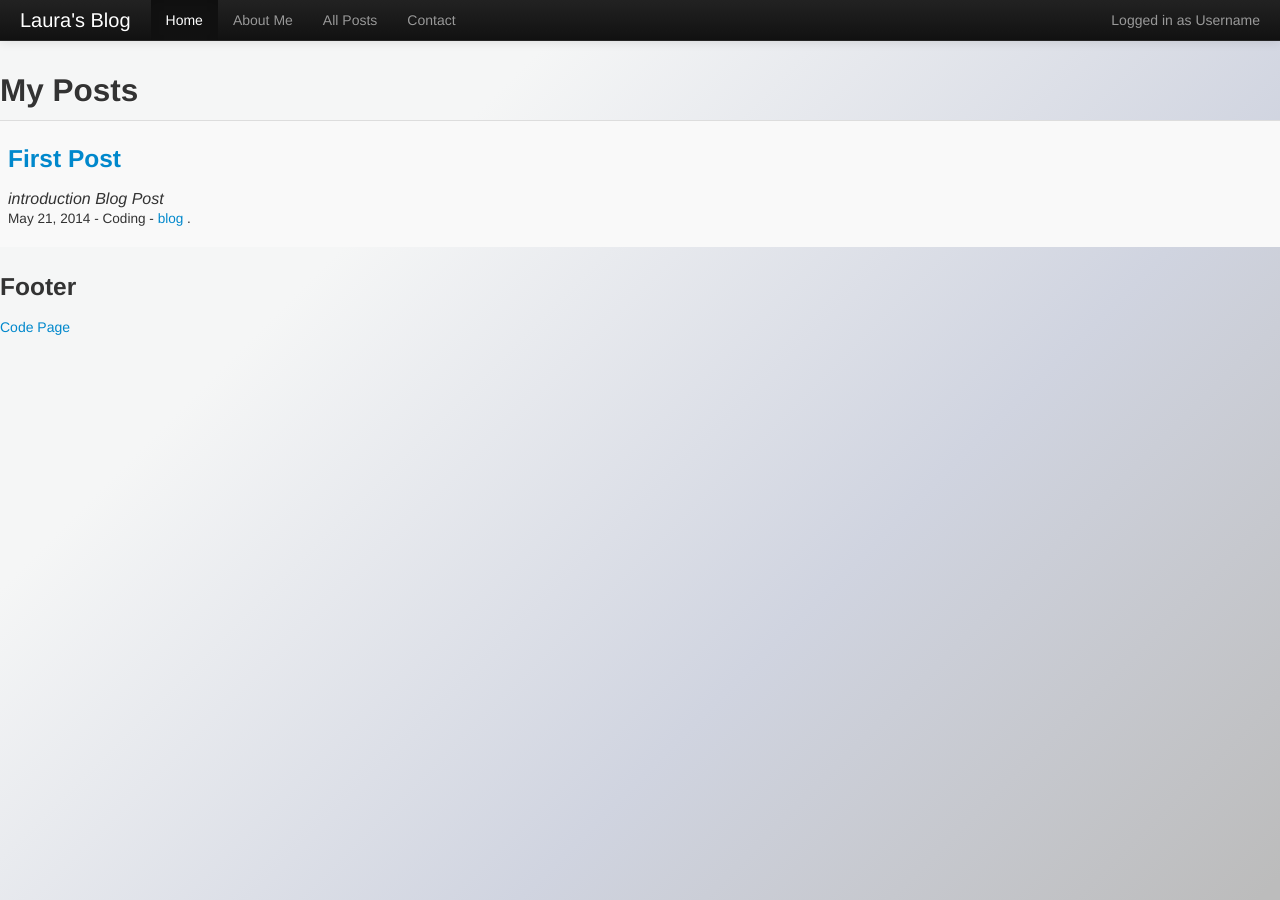
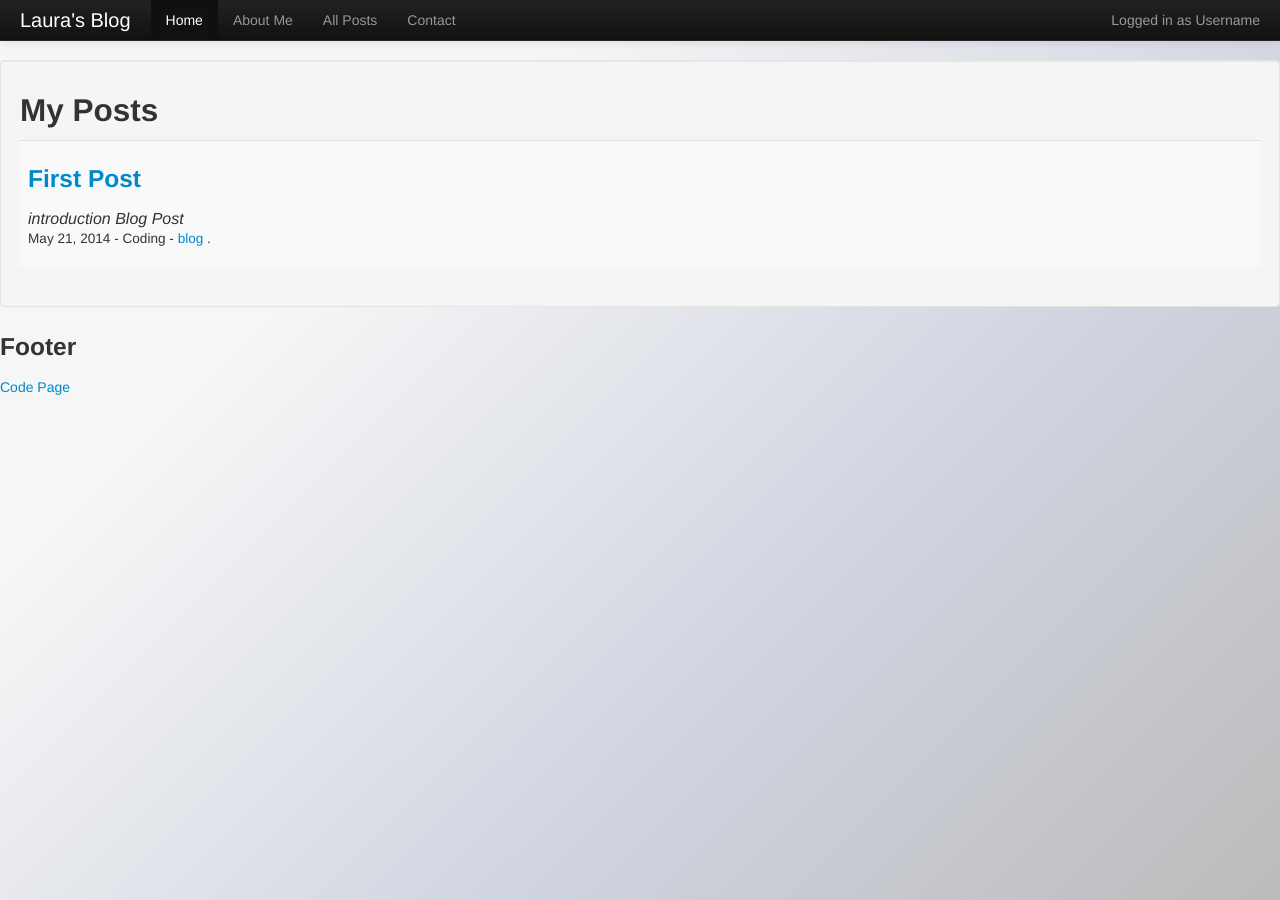
Before and after one commit to LauraR6561/Laurar6561.github.io, a Jekyll site: the page built from index.html, in a window 1280 px wide. Built offline with Jekyll 4.4.1, drawn with Linux system fonts in a browser that asks for light colours; Markdown is read by kramdown in place of the engine named in the settings.

Commit message:
added well

```diff
--- a/_layouts/layout.html
+++ b/_layouts/layout.html
@@ -12,7 +12,7 @@
 
   {% include menu.html %}
 
-  <div id="content">
+  <div id="content" class="well">
     {{ content }}
   </div>
 
```
